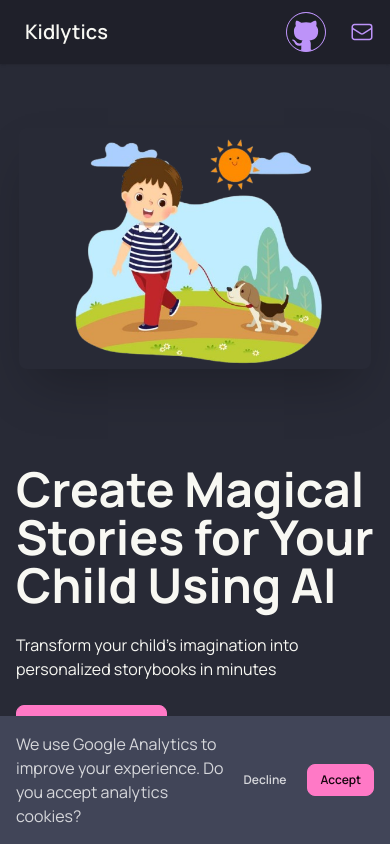
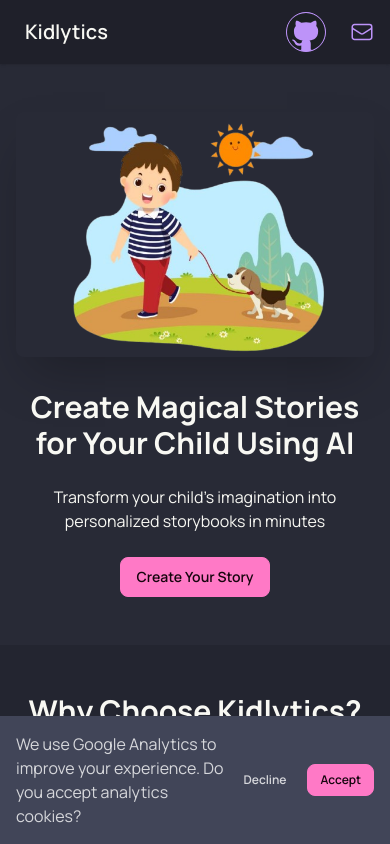
Before and after one commit to IOMechs/kidlytics, an Angular app: page / in a window 390 px wide. Shown: the top 844 px of the page. Built offline with nearby package versions, Linux system fonts and the light colour scheme.

Commit message:
fix(hero-section): make hero responsive for all devices

```diff
--- a/src/app/components/hero-section/hero-section.html
+++ b/src/app/components/hero-section/hero-section.html
@@ -1,10 +1,10 @@
-<div class="hero bg-base-100 py-4">
+<div class="hero bg-base-100 md:py-4">
   <div
-    class="hero-content flex-col lg:flex-row-reverse flex md:flex-row items-center gap-24 justify-center py-12 p-4"
+    class="hero-content flex-col text-center md:text-left flex md:flex-row-reverse md:max-w-3xl xl:max-w-4xl md:mx-8 items-center gap-8 xl:gap-24 justify-center py-12 p-4"
   >
-    <img src="hero-image.png" class="max-w-[22rem] rounded-lg shadow-2xl" />
+    <img src="hero-image.png" class="rounded-lg shadow-2xl md:max-w-sm" />
     <div>
-      <h1 class="text-5xl font-bold">
+      <h1 class="text-3xl xl:text-5xl font-bold">
         Create Magical Stories for Your Child Using AI
       </h1>
       <p class="py-6">
```
